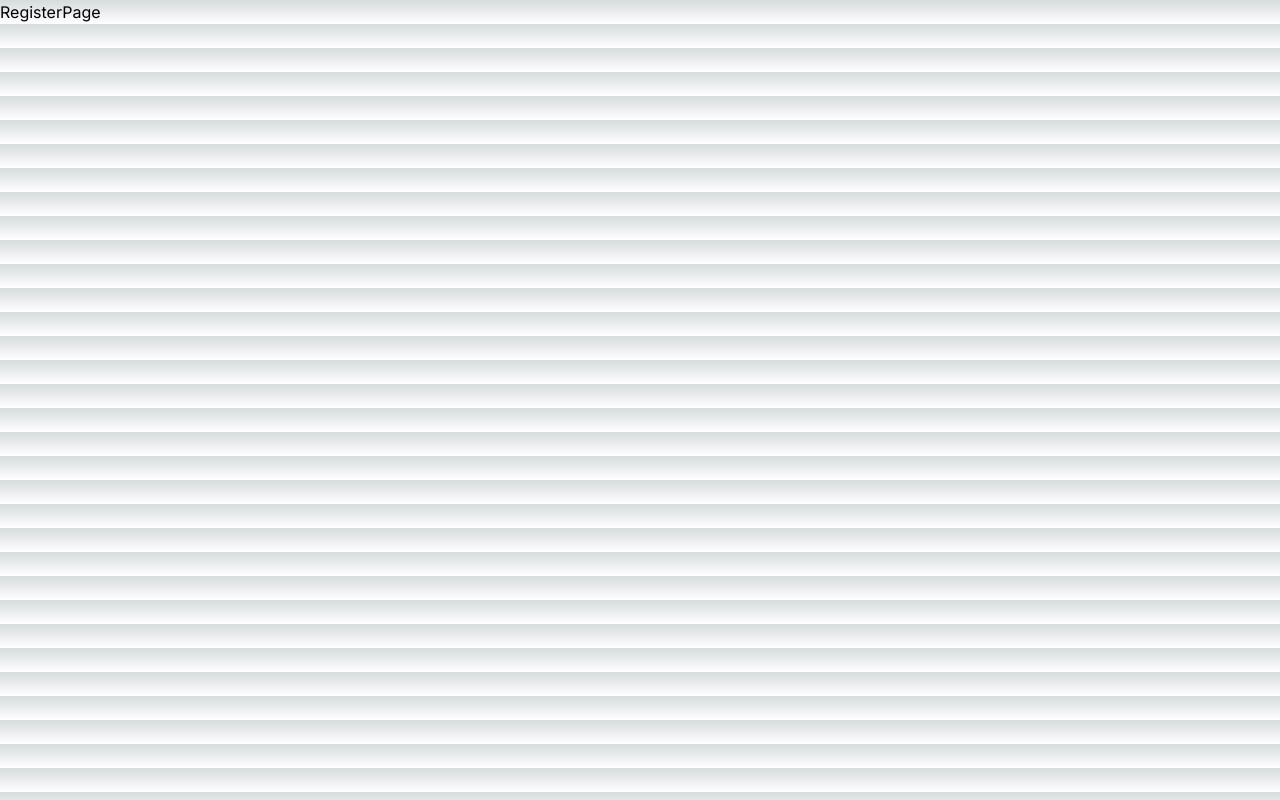
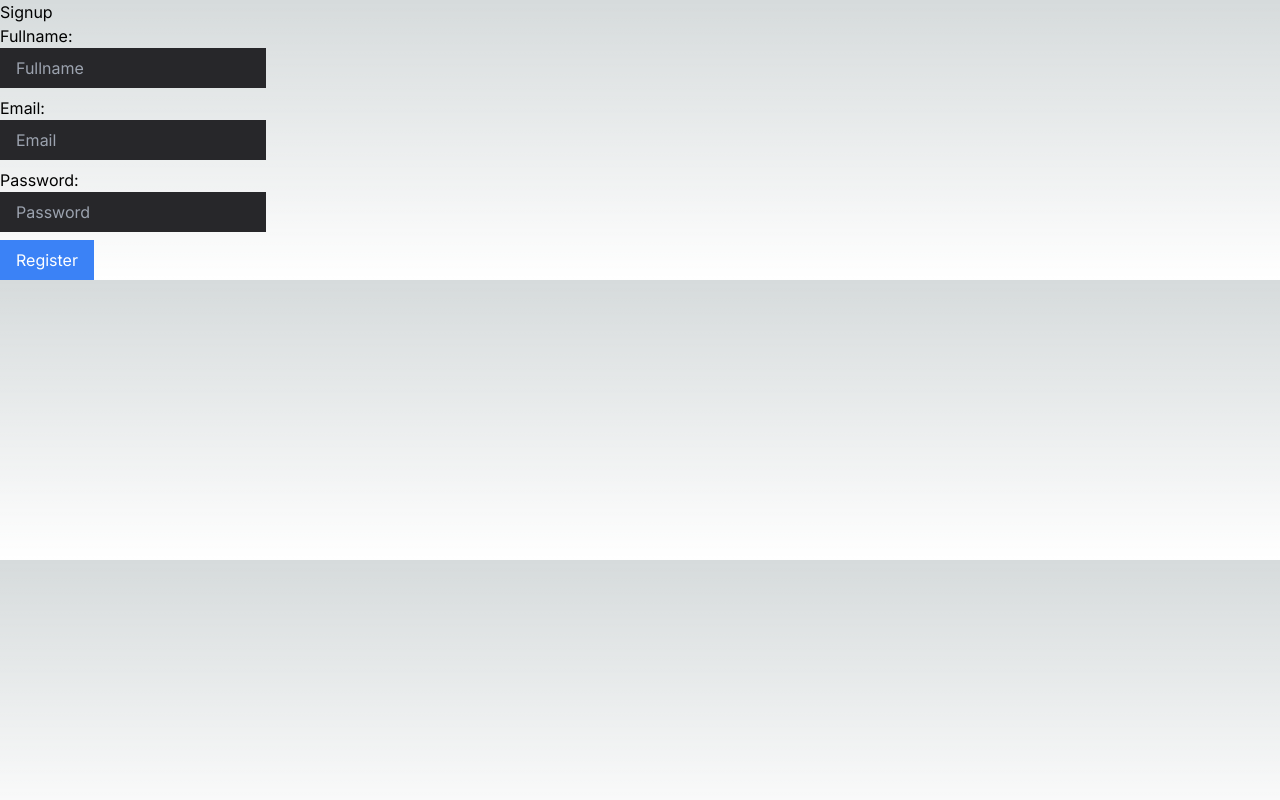
Before and after one commit to Alemar16/auth-mongodb, a Next.js app: page /register in a window 1280 px wide. Built offline with nearby package versions, Linux system fonts and the light colour scheme.

Commit message:
feat(RegisterPage): Implement form submission and error handling with axios

```diff
--- a/src/app/register/page.tsx
+++ b/src/app/register/page.tsx
@@ -1,9 +1,64 @@
-import React from 'react'
+"use client";
+
+import axios, { AxiosError } from "axios";
+import { FormEvent, useState } from "react";
 
 function RegisterPage() {
+  const [error, setError] = useState();
+  const handleSubmit = async (e: FormEvent<HTMLFormElement>) => {
+    e.preventDefault();
+
+    const formData = new FormData(e.currentTarget);
+
+    try {
+      const response = await axios.post("/api/auth/signup", {
+        fullname: formData.get("fullname"),
+        email: formData.get("email"),
+        password: formData.get("password"),
+      });
+      console.log(response);
+    } catch (error) {
+      console.log(error);
+      if (error instanceof AxiosError) {
+        // Mostrar una alerta con el mensaje de error
+        window.alert(error.response?.data.message);
+      }
+    }
+  };
+
   return (
-    <div>RegisterPage</div>
-  )
+    <div>
+      <form onSubmit={handleSubmit}>
+        <h1>Signup</h1>
+
+        <label>Fullname:</label>
+        <input
+          type="text"
+          placeholder="Fullname"
+          className="bg-zinc-800 px-4 py-2 block mb-2"
+          name="fullname"
+        />
+
+        <label>Email:</label>
+        <input
+          type="email"
+          placeholder="Email"
+          className="bg-zinc-800 px-4 py-2 block mb-2"
+          name="email"
+        />
+
+        <label>Password:</label>
+        <input
+          type="password"
+          placeholder="Password"
+          className="bg-zinc-800 px-4 py-2 block mb-2"
+          name="password"
+        />
+
+        <button className="bg-blue-500 text-white px-4 py-2">Register</button>
+      </form>
+    </div>
+  );
 }
 
-export default RegisterPage
+export default RegisterPage;
```
